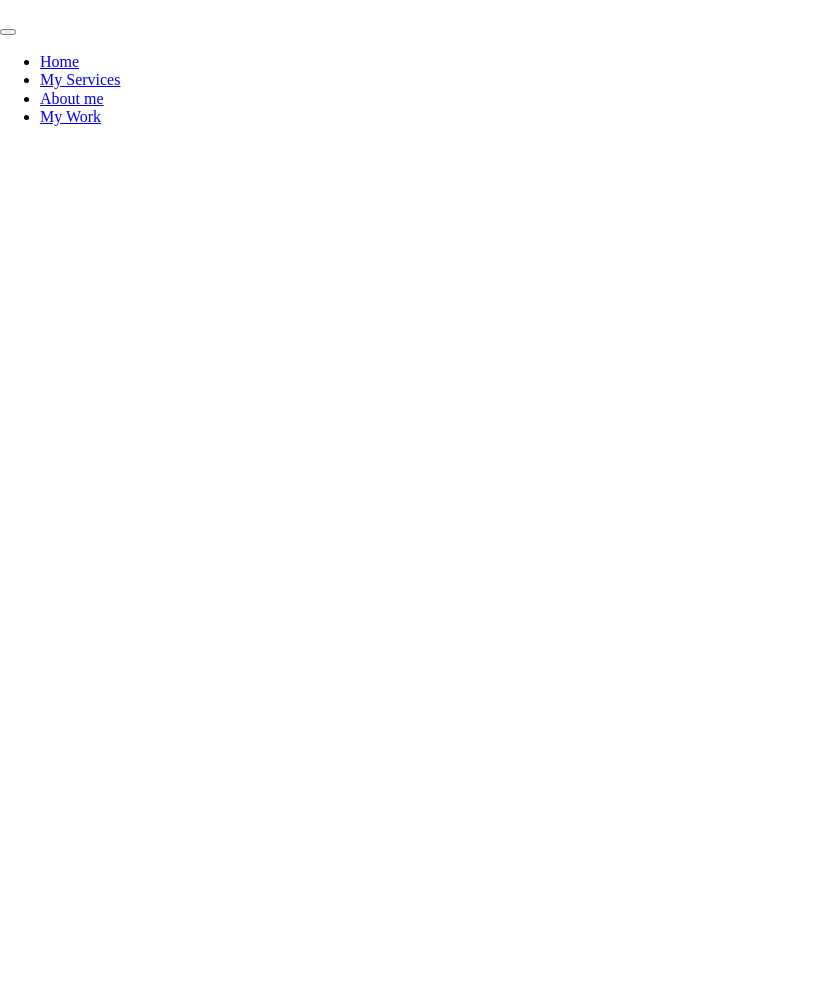
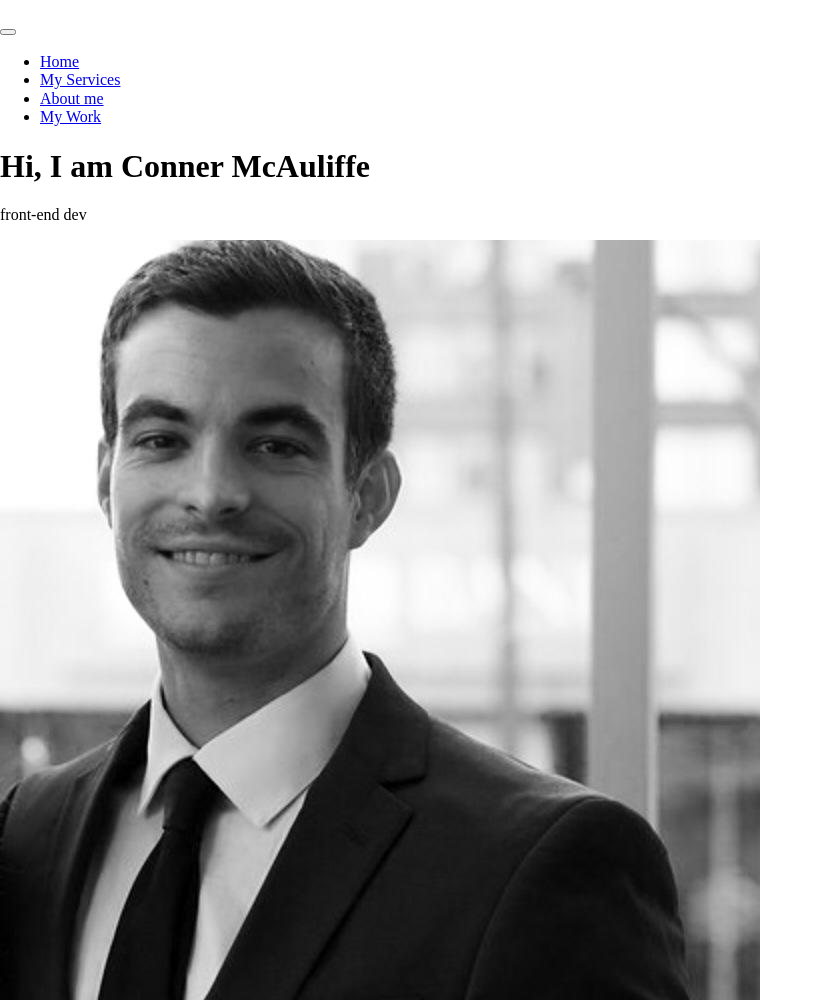
Before and after one commit to Alphairus/Portfolio_Website, a plain HTML site: page index.html in a window 1280 px wide. Shown: the whole page, without its empty margins (0-823 px from the left). Before the commit the page ends 800 px from the top, so only its background shows below. Drawn offline with nearby package versions, Linux system fonts and the light colour scheme.

Commit message:
html and first img

```diff
--- a/index.html
+++ b/index.html
@@ -28,6 +28,12 @@
 
 
         <!-- Introduction -->
-        <section class="intro" id="home"
+        <section class="intro" id="home">
+            <h1 class="section__title section__title--intro">
+                Hi, I am <strong>Conner McAuliffe</strong>
+            </h1>
+            <p class="section__subtitle section__subtitle--intro">front-end dev</p>
+            <img src="img/dev-conner-01.jpg" alt="a picture of Conner">
+        </section>
     </body>
 </html>
```
Also changed, not shown: img/dev-conner-01.jpg (added).
